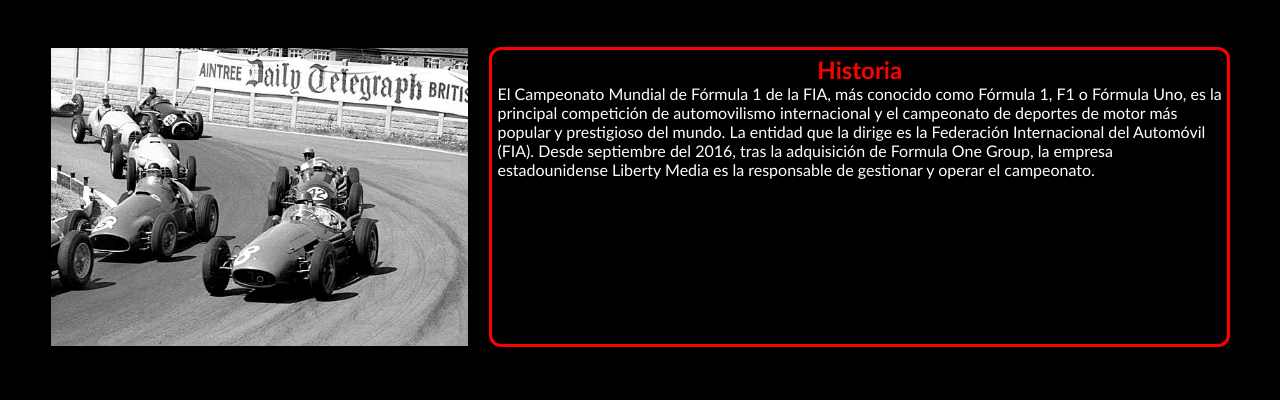
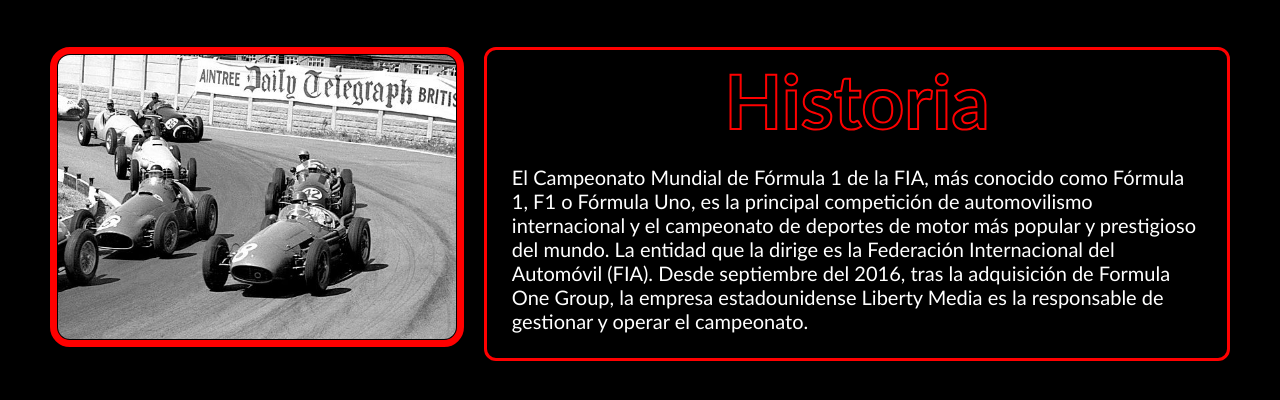
Before and after one commit to mreall2001/ProyectoFinal_DIW, a plain HTML site: page index.html in a window 1280 px wide. Shown: the part 56-456 px from the top of the page. Drawn offline with Linux system fonts and the light colour scheme.

Commit message:
1er cambio

```diff
--- a/index.html
+++ b/index.html
@@ -27,7 +27,7 @@
         <div class="container">
             <img src="./img/foto1.jpeg" alt="foto_index">
             <div>
-                <h2>Historia</h2>
+                <h2 class="t-stroke t-shadow">Historia</h2>
                 <p>El Campeonato Mundial de Fórmula 1 de la FIA, más conocido como Fórmula 1, F1 o Fórmula Uno, es la principal competición de automovilismo internacional y el campeonato de deportes de motor más popular y prestigioso del mundo. La entidad que la dirige es la Federación Internacional del Automóvil (FIA). Desde septiembre del 2016, tras la adquisición de Formula One Group, la empresa estadounidense Liberty Media es la responsable de gestionar y operar el campeonato.</p>
             </div>
         </div>
--- a/main.css
+++ b/main.css
@@ -76,6 +76,8 @@
   .container img{
     width: 500px;
     height: 300px;
+    border-radius: 20px;
+    border:7px solid red;
   }
 
   .container{
@@ -93,11 +95,21 @@
     margin-left: 20px;
   }
   .container h2{
-    color: red;
     text-align: center;
+    font-size: 75px;
+  }
 
-  }
+  .t-stroke {
+      color: transparent;
+      -moz-text-stroke-width: 2px;
+      -webkit-text-stroke-width: 2px;
+      -moz-text-stroke-color: red;
+      -webkit-text-stroke-color: red;
+    }
 
   .container p{
     color: white;
+    padding: 20px;
+    font-size: 20px;
+
   }
```
